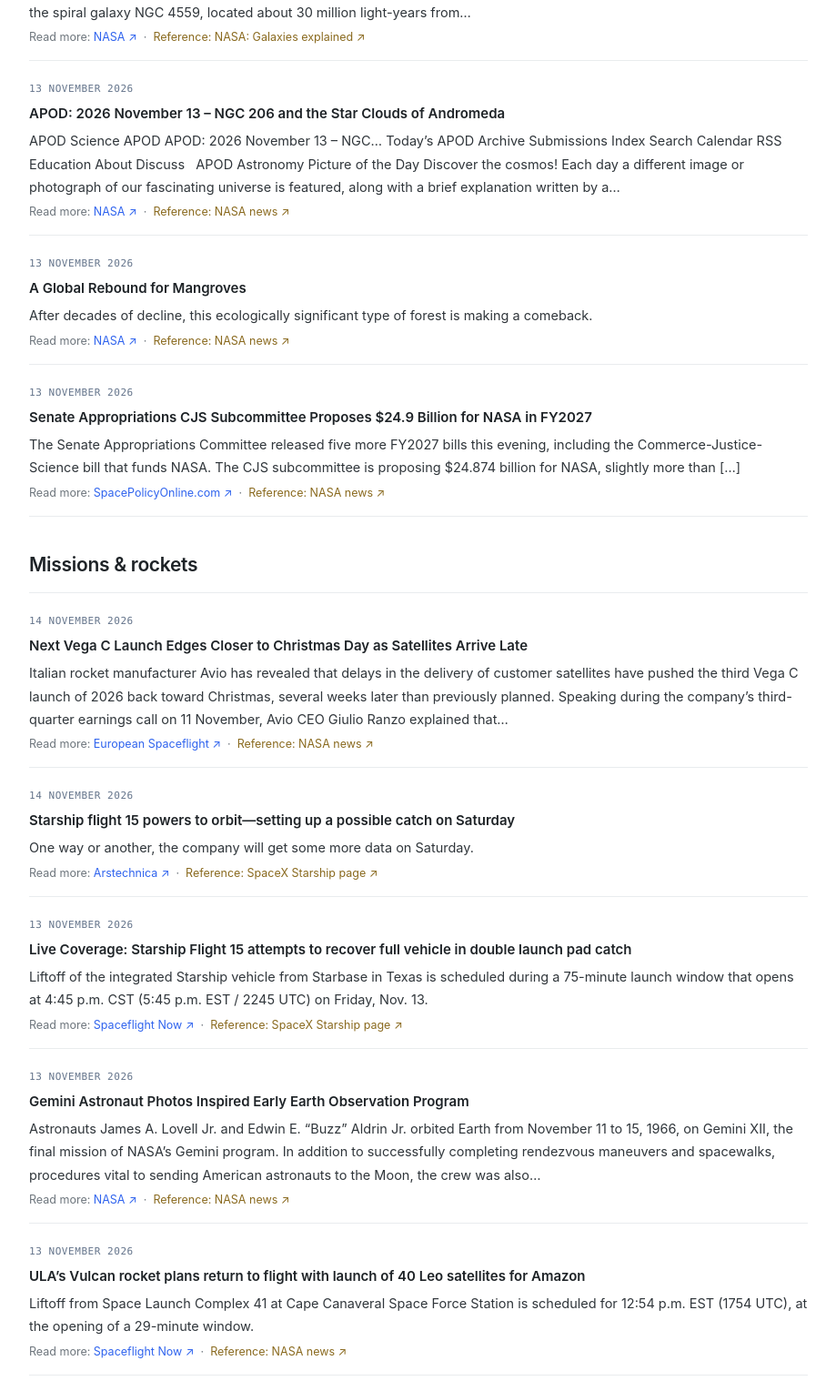
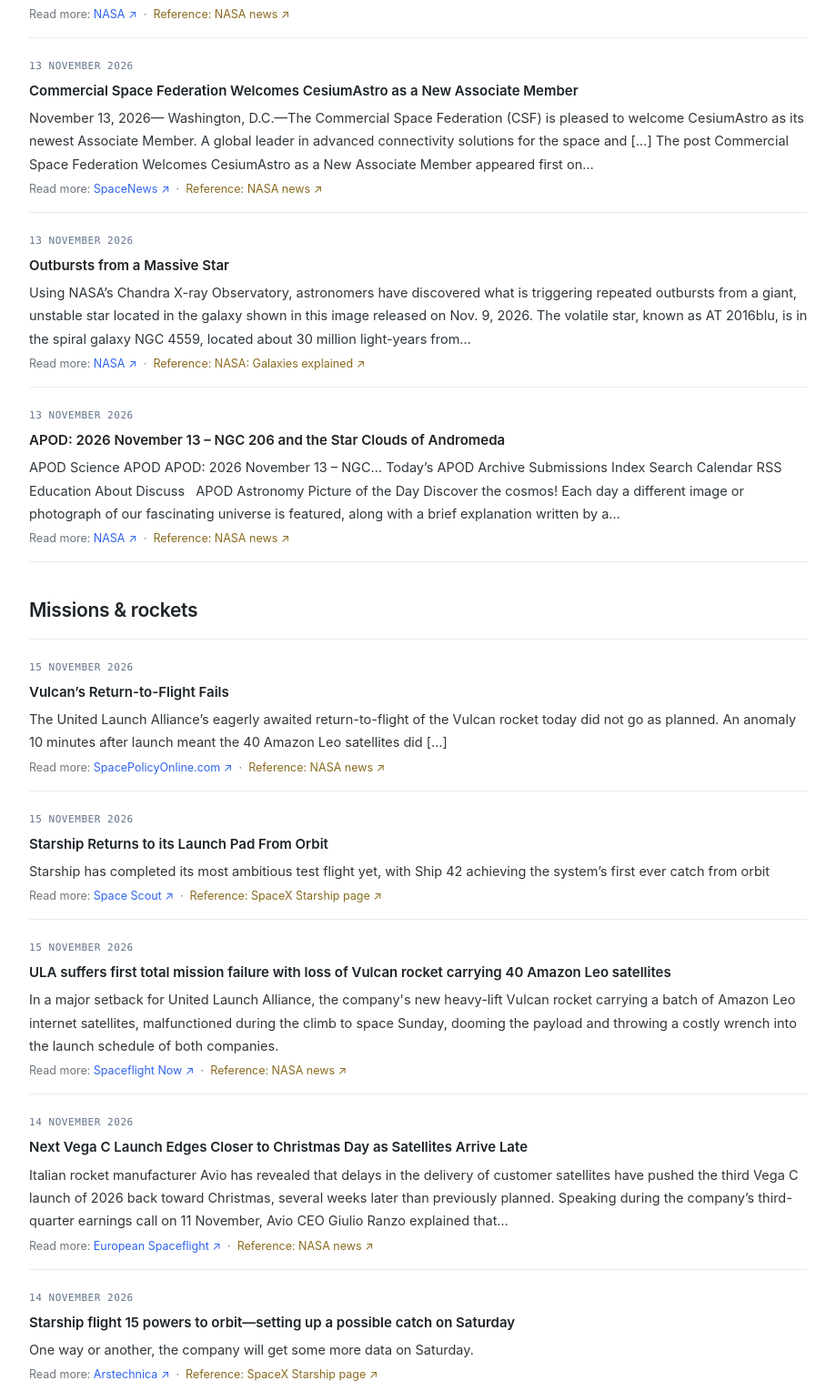
Before and after one commit to mais-pac/mais-pac.github.io, a website: page news/index.html in a window 1280 px wide. Shown: the part 1271-2800 px from the top of the page at 91% size, without its empty margins (340-1259 px from the left). Drawn offline with Linux system fonts and the light colour scheme.

Commit message:
Auto-refresh News page [skip ci]

```diff
--- a/news/index.html
+++ b/news/index.html
@@ -72,7 +72,7 @@
     <main id="main-content" class="teaching-main">
       <h2 class="page-title">Sky &amp; Space News</h2>
       <p class="auto-refresh-badge"><span class="nav-live-dot" aria-hidden="true"></span> Refreshes automatically every day — no manual editing</p>
-      <p class="lead">What is happening above us and around the industry — pulled in automatically from NASA and the Spaceflight News API, then organised for club discussions. Last refreshed 15 November 2026 · 07:28 Ulaanbaatar time. Every item links to its source, plus a second reference so you can read deeper and form your own opinion.</p>
+      <p class="lead">What is happening above us and around the industry — pulled in automatically from NASA and the Spaceflight News API, then organised for club discussions. Last refreshed 16 November 2026 · 07:38 Ulaanbaatar time. Every item links to its source, plus a second reference so you can read deeper and form your own opinion.</p>
 
       <section aria-labelledby="wonder-title">
         <h2 id="wonder-title" class="sr-only-heading">Today's Cosmic Wonder</h2>
@@ -95,6 +95,18 @@
         <h2 id="astro-title">Astronomy &amp; space science</h2>
         <ul class="news-list">
           <li>
+            <span class="news-date">15 November 2026</span>
+            <h4>What’s Happening in Space Policy November 15-21, 2026</h4>
+            <p>Here is SpacePolicyOnline.com’s list of space policy events for the week of November 15-21, 2026 and any insight we can offer about them. The House and Senate are in session […]</p>
+            <p class="news-src">Read more: <a href="https://spacepolicyonline.com/news/whats-happening-in-space-policy-november-15-21-2026/" target="_blank" rel="noopener">SpacePolicyOnline.com ↗</a> &nbsp;·&nbsp; <a class="news-ref" href="https://www.nasa.gov/news/" target="_blank" rel="noopener">Reference: NASA news ↗</a></p>
+          </li>
+          <li>
+            <span class="news-date">15 November 2026</span>
+            <h4>APOD: 2026 November 15 – Leonid Meteors Through Orion</h4>
+            <p>APOD Science APOD APOD: 2026 November 15 –… Today’s APOD Archive Submissions Index Search Calendar RSS Education About Discuss   APOD Astronomy Picture of the Day Discover the cosmos! Each day a different image or photograph of our fascinating universe is featured, along with a brief explanation written by a…</p>
+            <p class="news-src">Read more: <a href="https://science.nasa.gov/image-article/apod-2026-november-15-leonid-meteors-through-orion/" target="_blank" rel="noopener">NASA ↗</a> &nbsp;·&nbsp; <a class="news-ref" href="https://www.nasa.gov/news/" target="_blank" rel="noopener">Reference: NASA news ↗</a></p>
+          </li>
+          <li>
             <span class="news-date">13 November 2026</span>
             <h4>Commercial Space Federation Welcomes CesiumAstro as a New Associate Member</h4>
             <p>November 13, 2026— Washington, D.C.—The Commercial Space Federation (CSF) is pleased to welcome CesiumAstro as its newest Associate Member. A global leader in advanced connectivity solutions for the space and […]
@@ -113,24 +125,30 @@ The post Commercial Space Federation Welcomes CesiumAstro as a New Associate Mem
             <p>APOD Science APOD APOD: 2026 November 13 – NGC… Today’s APOD Archive Submissions Index Search Calendar RSS Education About Discuss   APOD Astronomy Picture of the Day Discover the cosmos! Each day a different image or photograph of our fascinating universe is featured, along with a brief explanation written by a…</p>
             <p class="news-src">Read more: <a href="https://science.nasa.gov/image-article/apod-2026-november-13-ngc-206-and-the-star-clouds-of-andromeda/" target="_blank" rel="noopener">NASA ↗</a> &nbsp;·&nbsp; <a class="news-ref" href="https://www.nasa.gov/news/" target="_blank" rel="noopener">Reference: NASA news ↗</a></p>
           </li>
-          <li>
-            <span class="news-date">13 November 2026</span>
-            <h4>A Global Rebound for Mangroves</h4>
-            <p>After decades of decline, this ecologically significant type of forest is making a comeback.</p>
-            <p class="news-src">Read more: <a href="https://science.nasa.gov/earth/earth-observatory/a-global-rebound-for-mangroves/" target="_blank" rel="noopener">NASA ↗</a> &nbsp;·&nbsp; <a class="news-ref" href="https://www.nasa.gov/news/" target="_blank" rel="noopener">Reference: NASA news ↗</a></p>
-          </li>
-          <li>
-            <span class="news-date">13 November 2026</span>
-            <h4>Senate Appropriations CJS Subcommittee Proposes $24.9 Billion for NASA in FY2027</h4>
-            <p>The Senate Appropriations Committee released five more FY2027 bills this evening, including the Commerce-Justice-Science bill that funds NASA. The CJS subcommittee is proposing $24.874 billion for NASA, slightly more than […]</p>
-            <p class="news-src">Read more: <a href="https://spacepolicyonline.com/news/senate-appropriations-cjs-subcommittee-proposes-24-9-billion-for-nasa-in-fy2027/" target="_blank" rel="noopener">SpacePolicyOnline.com ↗</a> &nbsp;·&nbsp; <a class="news-ref" href="https://www.nasa.gov/news/" target="_blank" rel="noopener">Reference: NASA news ↗</a></p>
-          </li>
         </ul>
       </section>
 
       <section aria-labelledby="missions-title">
         <h2 id="missions-title">Missions &amp; rockets</h2>
         <ul class="news-list">
+          <li>
+            <span class="news-date">15 November 2026</span>
+            <h4>Vulcan’s Return-to-Flight Fails</h4>
+            <p>The United Launch Alliance’s eagerly awaited return-to-flight of the Vulcan rocket today did not go as planned. An anomaly 10 minutes after launch meant the 40 Amazon Leo satellites did […]</p>
+            <p class="news-src">Read more: <a href="https://spacepolicyonline.com/news/vulcans-return-to-flight-fails/" target="_blank" rel="noopener">SpacePolicyOnline.com ↗</a> &nbsp;·&nbsp; <a class="news-ref" href="https://www.nasa.gov/news/" target="_blank" rel="noopener">Reference: NASA news ↗</a></p>
+          </li>
+          <li>
+            <span class="news-date">15 November 2026</span>
+            <h4>Starship Returns to its Launch Pad From Orbit</h4>
+            <p>Starship has completed its most ambitious test flight yet, with Ship 42 achieving the system’s first ever catch from orbit</p>
+            <p class="news-src">Read more: <a href="https://www.spacescout.info/2026/11/starship-returns-to-its-launch-pad-from-orbit/" target="_blank" rel="noopener">Space Scout ↗</a> &nbsp;·&nbsp; <a class="news-ref" href="https://www.spacex.com/vehicles/starship/" target="_blank" rel="noopener">Reference: SpaceX Starship page ↗</a></p>
+          </li>
+          <li>
+            <span class="news-date">15 November 2026</span>
+            <h4>ULA suffers first total mission failure with loss of Vulcan rocket carrying 40 Amazon Leo satellites</h4>
+            <p>In a major setback for United Launch Alliance, the company's new heavy-lift Vulcan rocket carrying a batch of Amazon Leo internet satellites, malfunctioned during the climb to space Sunday, dooming the payload and throwing a costly wrench into the launch schedule of both companies.</p>
+            <p class="news-src">Read more: <a href="https://spaceflightnow.com/2026/11/15/ula-suffers-first-total-mission-failure-with-loss-of-vulcan-rocket-carrying-40-amazon-leo-satellites/" target="_blank" rel="noopener">Spaceflight Now ↗</a> &nbsp;·&nbsp; <a class="news-ref" href="https://www.nasa.gov/news/" target="_blank" rel="noopener">Reference: NASA news ↗</a></p>
+          </li>
           <li>
             <span class="news-date">14 November 2026</span>
             <h4>Next Vega C Launch Edges Closer to Christmas Day as Satellites Arrive Late</h4>
@@ -143,30 +161,18 @@ The post Commercial Space Federation Welcomes CesiumAstro as a New Associate Mem
             <p>One way or another, the company will get some more data on Saturday.</p>
             <p class="news-src">Read more: <a href="https://arstechnica.com/space/2026/11/starship-flight-15-powers-to-orbit-setting-up-a-possible-catch-on-saturday/" target="_blank" rel="noopener">Arstechnica ↗</a> &nbsp;·&nbsp; <a class="news-ref" href="https://www.spacex.com/vehicles/starship/" target="_blank" rel="noopener">Reference: SpaceX Starship page ↗</a></p>
           </li>
-          <li>
-            <span class="news-date">13 November 2026</span>
-            <h4>Live Coverage: Starship Flight 15 attempts to recover full vehicle in double launch pad catch</h4>
-            <p>Liftoff of the integrated Starship vehicle from Starbase in Texas is scheduled during a 75-minute launch window that opens at 4:45 p.m. CST (5:45 p.m. EST / 2245 UTC) on Friday, Nov. 13.</p>
-            <p class="news-src">Read more: <a href="https://spaceflightnow.com/2026/11/13/live-coverage-starship-flight-15-attempts-to-recover-full-vehicle-in-double-launch-pad-catch/" target="_blank" rel="noopener">Spaceflight Now ↗</a> &nbsp;·&nbsp; <a class="news-ref" href="https://www.spacex.com/vehicles/starship/" target="_blank" rel="noopener">Reference: SpaceX Starship page ↗</a></p>
-          </li>
-          <li>
-            <span class="news-date">13 November 2026</span>
-            <h4>Gemini Astronaut Photos Inspired Early Earth Observation Program</h4>
-            <p>Astronauts James A. Lovell Jr. and Edwin E. “Buzz” Aldrin Jr. orbited Earth from November 11 to 15, 1966, on Gemini XII, the final mission of NASA’s Gemini program. In addition to successfully completing rendezvous maneuvers and spacewalks, procedures vital to sending American astronauts to the Moon, the crew was also…</p>
-            <p class="news-src">Read more: <a href="https://www.nasa.gov/image-article/gemini-astronaut-photos-inspired-early-earth-observation-program/" target="_blank" rel="noopener">NASA ↗</a> &nbsp;·&nbsp; <a class="news-ref" href="https://www.nasa.gov/news/" target="_blank" rel="noopener">Reference: NASA news ↗</a></p>
-          </li>
-          <li>
-            <span class="news-date">13 November 2026</span>
-            <h4>ULA’s Vulcan rocket plans return to flight with launch of 40 Leo satellites for Amazon</h4>
-            <p>Liftoff from Space Launch Complex 41 at Cape Canaveral Space Force Station is scheduled for 12:54 p.m. EST (1754 UTC), at the opening of a 29-minute window.</p>
-            <p class="news-src">Read more: <a href="https://spaceflightnow.com/2026/11/13/ulas-vulcan-rocket-plans-return-to-flight-with-launch-of-40-leo-satellites-for-amazon/" target="_blank" rel="noopener">Spaceflight Now ↗</a> &nbsp;·&nbsp; <a class="news-ref" href="https://www.nasa.gov/news/" target="_blank" rel="noopener">Reference: NASA news ↗</a></p>
-          </li>
         </ul>
       </section>
 
       <section aria-labelledby="musk-title">
         <h2 id="musk-title">Elon Musk &amp; SpaceX</h2>
         <ul class="news-list">
+          <li>
+            <span class="news-date">15 November 2026</span>
+            <h4>With Starship catch, SpaceX still shows it can dazzle the world</h4>
+            <p>It felt like stepping into the future.</p>
+            <p class="news-src">Read more: <a href="https://arstechnica.com/space/2026/11/with-starship-catch-spacex-still-shows-it-can-dazzle-the-world/" target="_blank" rel="noopener">Arstechnica ↗</a> &nbsp;·&nbsp; <a class="news-ref" href="https://www.spacex.com/vehicles/starship/" target="_blank" rel="noopener">Reference: SpaceX Starship page ↗</a></p>
+          </li>
           <li>
             <span class="news-date">14 November 2026</span>
             <h4>SpaceX Catches a Starship</h4>
```
